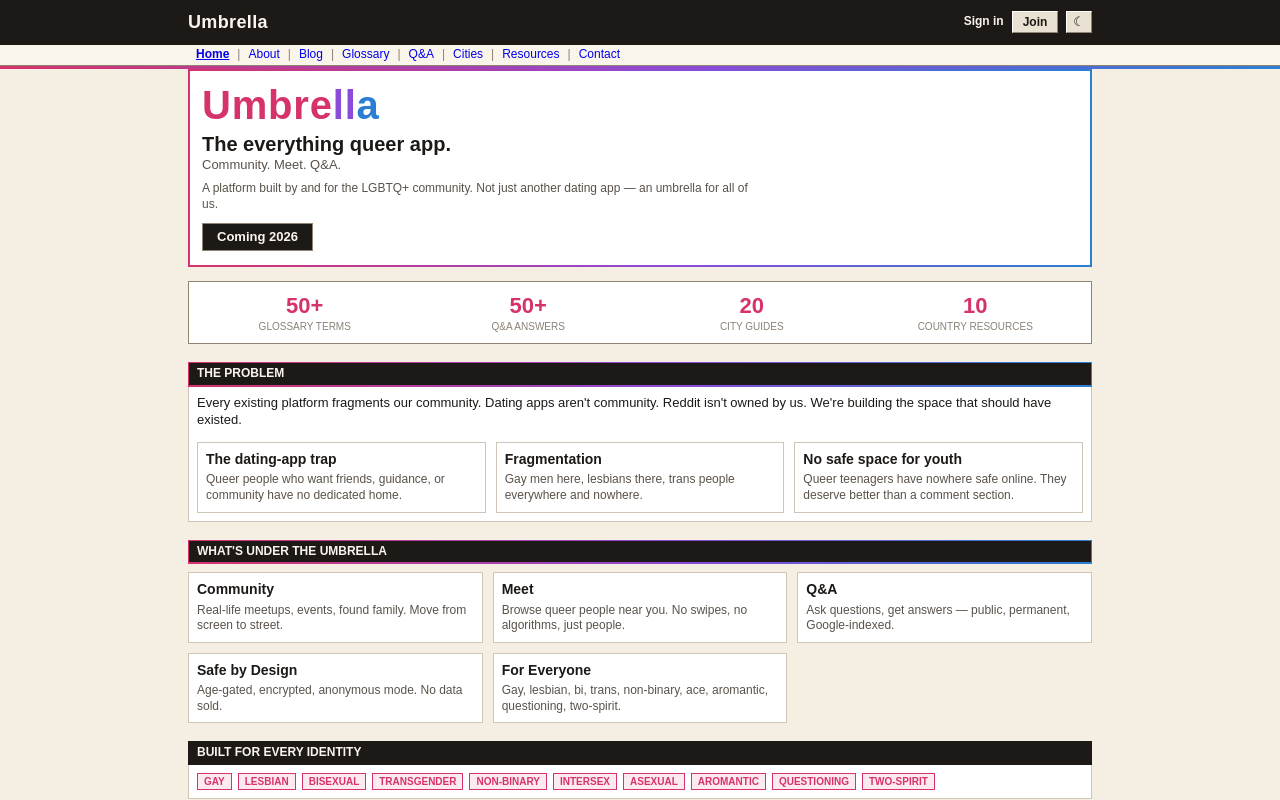
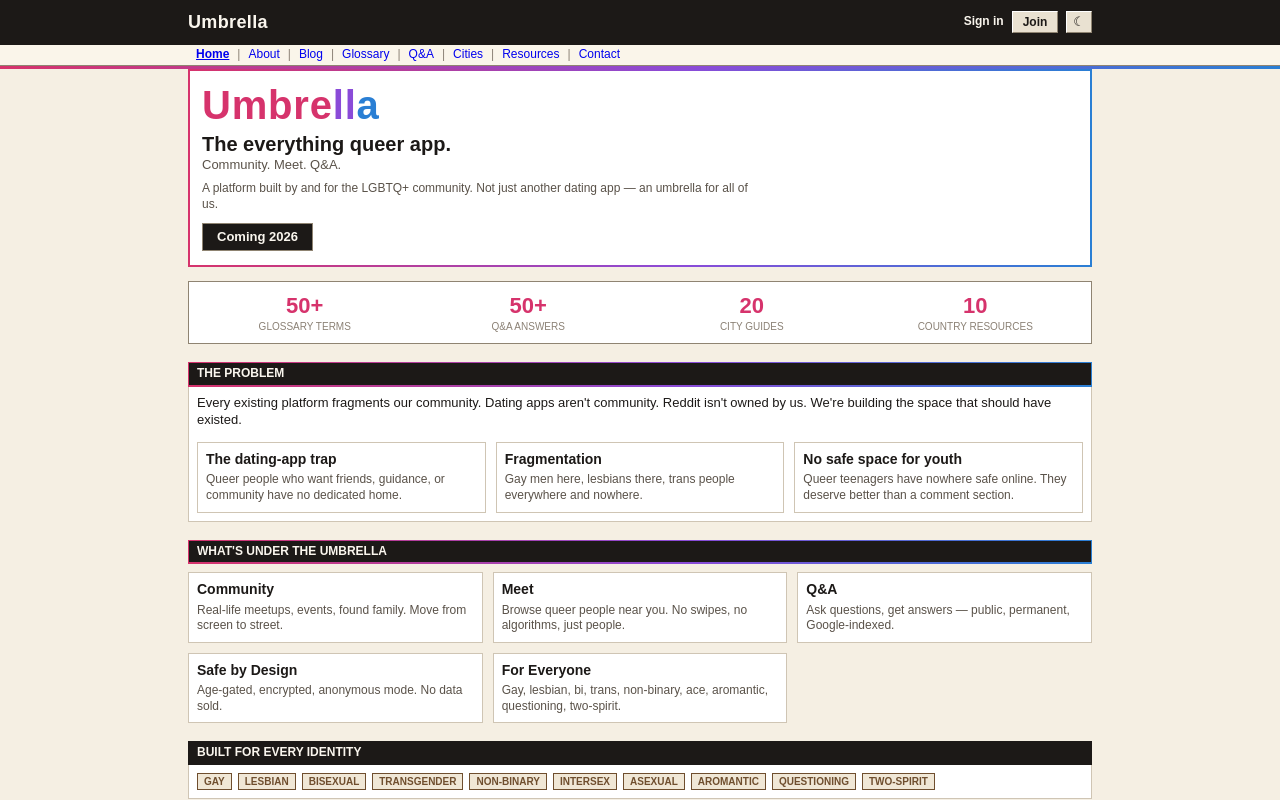
Before and after one commit to nekwasar/umbrella.lgbt, a Next.js app in the folder apps/web/: page / in a window 1280 px wide. Shown: the top 800 px of the page. Built offline with nearby package versions, Linux system fonts and the light colour scheme; no server answers.

Commit message:
add brown tag variant; use for topic/identity tags

```diff
--- a/apps/web/src/app/(public)/page.tsx
+++ b/apps/web/src/app/(public)/page.tsx
@@ -107,7 +107,7 @@ export default async function HomePage() {
         <div className="band">Built for every identity</div>
         <div className="card-flat" style={{ borderTop: 'none', display: 'flex', flexWrap: 'wrap', gap: 6 }}>
           {['Gay', 'Lesbian', 'Bisexual', 'Transgender', 'Non-binary', 'Intersex', 'Asexual', 'Aromantic', 'Questioning', 'Two-Spirit'].map((id) => (
-            <span key={id} className="tag tag-pink">
+            <span key={id} className="tag tag-brown">
               {id}
             </span>
           ))}
--- a/apps/web/src/app/(public)/qa/[slug]/page.tsx
+++ b/apps/web/src/app/(public)/qa/[slug]/page.tsx
@@ -123,7 +123,7 @@ export default async function QuestionPage({ params }: { params: Promise<{ slug:
         Q&amp;A
       </div>
       <h1 style={{ marginBottom: 8 }}>{p.title}</h1>
-      {p.topic ? <span className="tag tag-pink">{p.topic}</span> : null}
+      {p.topic ? <span className="tag tag-brown">{p.topic}</span> : null}
       {p.contentMd ? (
         <div className="md-preview card-flat" style={{ marginTop: 12, padding: '12px 14px' }} dangerouslySetInnerHTML={{ __html: mdToHtml(p.contentMd) }} />
       ) : (
--- a/apps/web/src/app/(public)/qa/page.tsx
+++ b/apps/web/src/app/(public)/qa/page.tsx
@@ -185,7 +185,7 @@ function TopicTag({ active, href, children }: { active: boolean; href: string; c
   return (
     <Link
       href={href}
-      className={`tag ${active ? 'tag-pink' : ''}`}
+      className={`tag ${active ? 'tag-brown' : ''}`}
       style={active ? { borderWidth: 1 } : undefined}
     >
       {children}
--- a/apps/web/src/app/globals.css
+++ b/apps/web/src/app/globals.css
@@ -21,6 +21,8 @@
   --blue-soft: #e8f1fa;
   --green: #2e8b57;
   --gold: #b8860b;
+  --brown: #6f4e2e;
+  --brown-soft: #f0e7d6;
   --link: #0000ee;
   --btn-face: #e9e1d1;
   --btn-hi: #ffffff;
@@ -50,6 +52,8 @@
   --blue-soft: #1e2e40;
   --green: #4caf7f;
   --gold: #d9a441;
+  --brown: #cfa66f;
+  --brown-soft: #332619;
   --link: #8ab4ff;
   --btn-face: #2e2822;
   --btn-hi: #5c5245;
@@ -329,6 +333,11 @@ h3 {
   color: var(--gold);
   border-color: var(--gold);
   background: #f8efd9;
+}
+.tag-brown {
+  color: var(--brown);
+  border-color: var(--brown);
+  background: var(--brown-soft);
 }
 
 /* ---------- tables ---------- */
--- a/apps/web/src/components/qa/QuestionView.tsx
+++ b/apps/web/src/components/qa/QuestionView.tsx
@@ -72,7 +72,7 @@ export function QuestionView({ initial }: { initial: QuestionDetail }) {
       {error ? <div className="alert alert-error" style={{ marginBottom: 12 }}>{error}</div> : null}
 
       <header style={{ marginBottom: 12 }}>
-        {question.topic ? <span className="tag tag-pink" style={{ marginBottom: 6 }}>{question.topic}</span> : null}
+        {question.topic ? <span className="tag tag-brown" style={{ marginBottom: 6 }}>{question.topic}</span> : null}
         <h1 style={{ fontSize: 24, margin: '4px 0 6px' }}>{question.title}</h1>
         <p className="meta" style={{ margin: 0 }}>
           {question.authorName ? `asked by ${question.authorName} · ` : ''}
```
Also changed, not shown: 1 other file (tests, documents, lock files or other folders).
